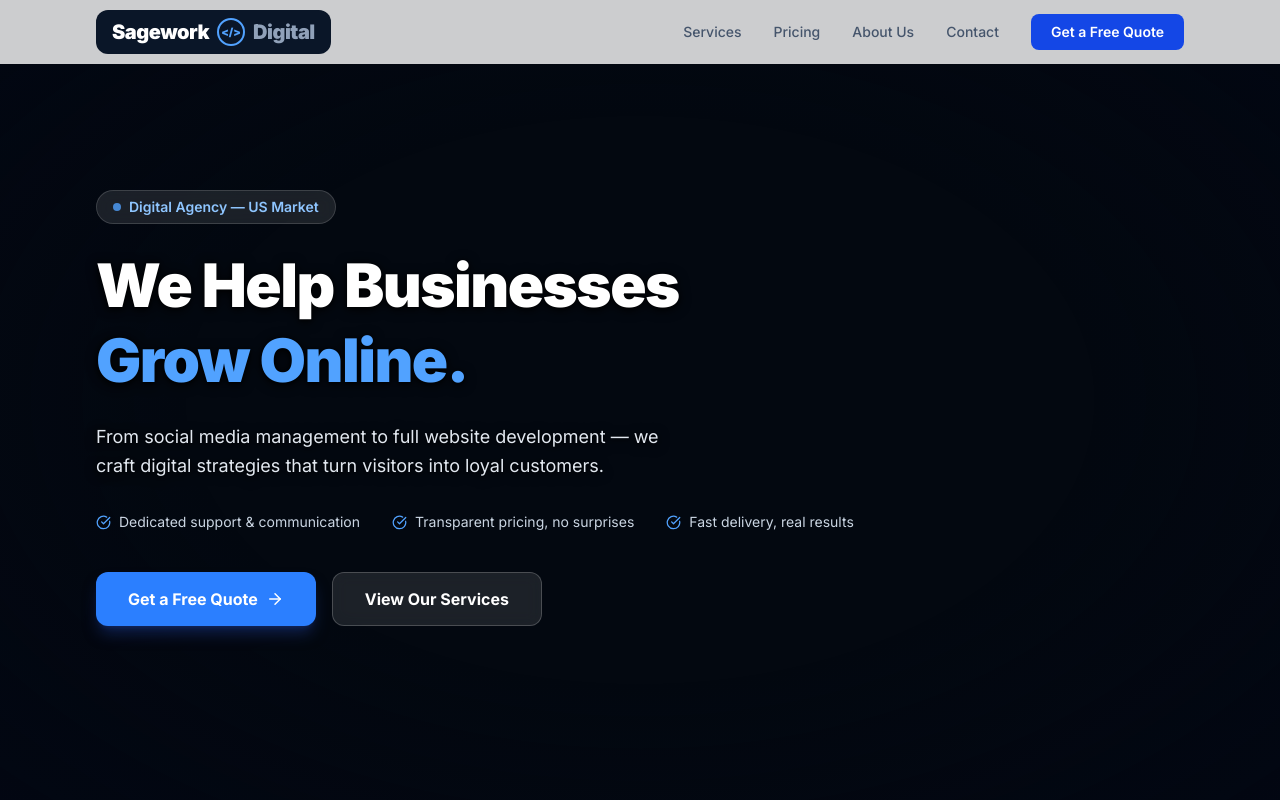
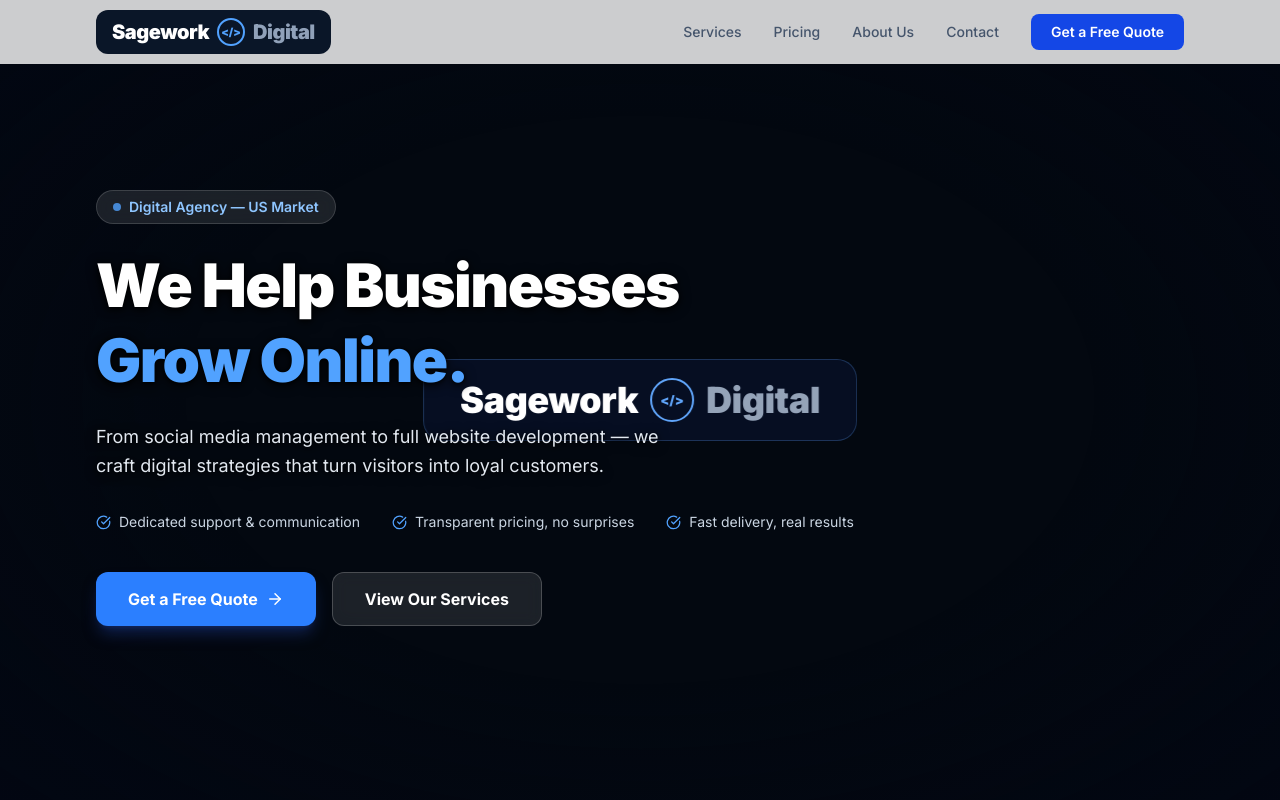
Before and after one commit to alpererdogan222-debug/agency-website, a Next.js app: page / in a window 1280 px wide. Shown: the top 800 px of the page. Built offline with nearby package versions, Linux system fonts and the light colour scheme.

Commit message:
Add SageworkDigital brand watermark centered over video background

```diff
--- a/app/components/VideoBackground.tsx
+++ b/app/components/VideoBackground.tsx
@@ -121,7 +121,7 @@ export default function VideoBackground() {
           }}
         />
 
-        {/* Opak örtü — YouTube buton animasyonlarını tamamen gizler, sadece temiz oynatma anında şeffaflaşır */}
+        {/* Opak örtü — YouTube buton animasyonlarını tamamen gizler */}
         <div
           id="yt-cover"
           className="absolute inset-0"
@@ -133,6 +133,55 @@ export default function VideoBackground() {
             pointerEvents: "none",
           }}
         />
+
+        {/* Marka damgası — videonun tam ortasında sabit logo */}
+        <div
+          className="absolute"
+          style={{
+            top: "50%",
+            left: "50%",
+            transform: "translate(-50%, -50%)",
+            zIndex: 5,
+            pointerEvents: "none",
+          }}
+        >
+          <div
+            style={{
+              display: "flex",
+              alignItems: "center",
+              gap: "12px",
+              background: "rgba(8, 16, 40, 0.82)",
+              borderRadius: "20px",
+              padding: "18px 36px",
+              border: "1px solid rgba(96, 165, 250, 0.25)",
+              backdropFilter: "blur(8px)",
+            }}
+          >
+            <span style={{ fontWeight: 900, color: "#ffffff", fontSize: "36px", letterSpacing: "-0.5px", lineHeight: 1 }}>
+              Sagework
+            </span>
+            <div
+              style={{
+                display: "flex",
+                alignItems: "center",
+                justifyContent: "center",
+                width: "44px",
+                height: "44px",
+                borderRadius: "50%",
+                border: "2px solid #60a5fa",
+                color: "#60a5fa",
+                fontWeight: 900,
+                fontSize: "13px",
+                lineHeight: 1,
+              }}
+            >
+              &lt;/&gt;
+            </div>
+            <span style={{ fontWeight: 900, color: "#94a3b8", fontSize: "36px", letterSpacing: "-0.5px", lineHeight: 1 }}>
+              Digital
+            </span>
+          </div>
+        </div>
 
         {/* CSS fallback gradient */}
         <div
```
